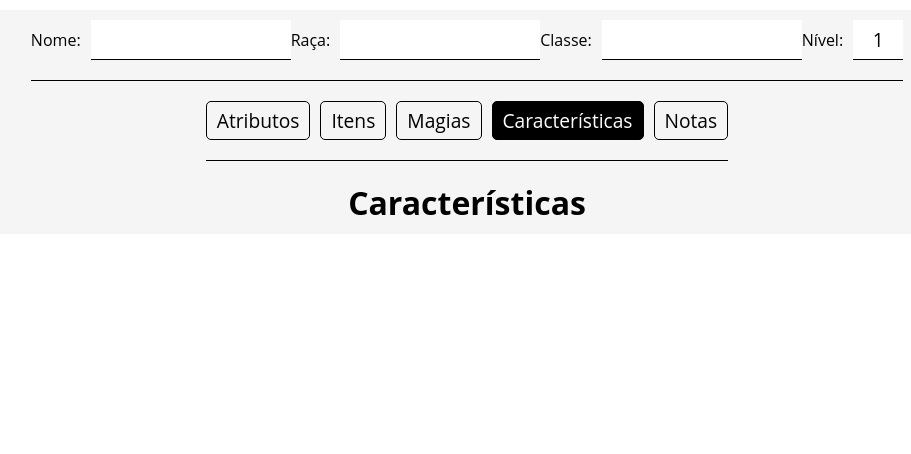
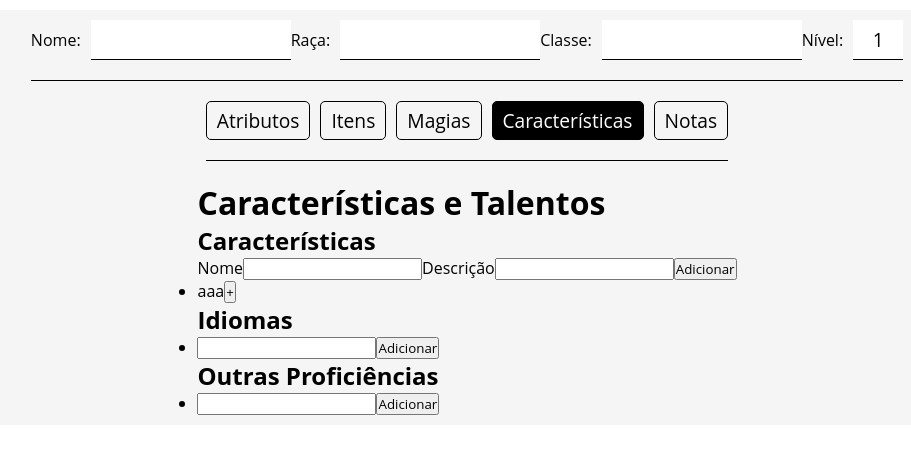
Before and after one commit to R-Takashi/Ficha-Personagem-D-D-5e, a React (Create React App) app in the folder dnd-charsheet/: page / in a window 1280 px wide. Both pictures are taken after a click on the item "Características". Shown: the top 454 px of the page, without its empty margins (173-1084 px from the left). Built offline with nearby package versions, Linux system fonts and the light colour scheme.

Commit message:
feat(tab Traits): basic lists traits

```diff
--- a/dnd-charsheet/src/Context/AppProvider.js
+++ b/dnd-charsheet/src/Context/AppProvider.js
@@ -80,6 +80,10 @@ export default function AppProvider({ children }) {
     "8º": [],
     "9º": [],
   });
+  const [listTraits, setListTraits] = useState([{ name: 'aaa', description: 'bbb' }]);
+  const [listLanguages, setListLanguages] = useState([]);
+  const [listProficiencies, setListProficiencies] = useState([]);
+
 
   useEffect(() => {
     const bonus = Math.floor((level - 1) / 4) + 2;
@@ -130,6 +134,9 @@ export default function AppProvider({ children }) {
     currency, setCurrency,
     listItems, setListItems,
     listSpells, setListSpells,
+    listTraits, setListTraits,
+    listLanguages, setListLanguages,
+    listProficiencies, setListProficiencies,
   };
 
 
--- a/dnd-charsheet/src/components/AllTabs/Spells/SpellDetails.tsx
+++ b/dnd-charsheet/src/components/AllTabs/Spells/SpellDetails.tsx
@@ -18,7 +18,6 @@ export default function SpellDetails(props: any) {
               saveSpell={() => setToEdit(!toEdit)}
               editSpell
             />
-
           ) : (
             <>
               <span>{name}</span>
@@ -33,7 +32,9 @@ export default function SpellDetails(props: any) {
               /
               <span>{description}</span>
 
-              <button type='button' onClick={() => setToEdit(!toEdit)}>Editar</button>
+              <button type='button' onClick={() => setToEdit(!toEdit)}>
+                Editar
+              </button>
             </>
           )
         }
--- a/dnd-charsheet/src/components/AllTabs/Traits.tsx
+++ b/dnd-charsheet/src/components/AllTabs/Traits.tsx
@@ -1,14 +1,38 @@
 import React, { useContext } from 'react'
 import AppContext from '../../Context/AppContext'
+import GeneralTraits from './Traits/GeneralTraits';
+import ListTrait from './Traits/ListTrait';
+
 
 export default function Traits() {
-  const { tab } = useContext(AppContext);
+  const { tab, listLanguages, setListLanguages,
+    listProficiencies, setListProficiencies, } = useContext(AppContext);
 
   if (tab !== 'Características') return null;
 
   return (
-    <div>
-      <h1>Características</h1>
-    </div>
+    <>
+      <div>
+        <h1>Características e Talentos</h1>
+        <GeneralTraits />
+      </div>
+
+      <div>
+        <ListTrait
+          listTrait={listLanguages}
+          setListTrait={setListLanguages}
+          title='Idiomas'
+        />
+      </div>
+
+      <div>
+        <ListTrait
+          listTrait={listProficiencies}
+          setListTrait={setListProficiencies}
+          title='Outras Proficiências'
+        />
+      </div>
+
+    </>
   )
 }
--- /dev/null
+++ b/dnd-charsheet/src/components/AllTabs/Traits/CardTrait.tsx
@@ -0,0 +1,22 @@
+import React from 'react'
+
+export default function CardTrait(props: any) {
+  const { name, description } = props;
+  const [showDescription, setShowDescription] = React.useState(false);
+
+
+  return (
+    <li>
+      <div className='Trait'>
+        <span>{name}</span>
+        <button type='button' onClick={() => setShowDescription(!showDescription)}>+</button>
+        {showDescription && (
+          <>
+            <span>{description}</span>
+
+          </>
+        )}
+      </div>
+    </li>
+  )
+}
--- /dev/null
+++ b/dnd-charsheet/src/components/AllTabs/Traits/GeneralTraits.tsx
@@ -0,0 +1,63 @@
+import React, { useContext } from 'react'
+import AppContext from '../../../Context/AppContext'
+import CardTrait from './CardTrait';
+
+export default function GeneralTraits() {
+  const { listTraits, setListTraits } = useContext(AppContext);
+  const [trait, setTrait] = React.useState({
+    name: '',
+    description: '',
+  });
+
+
+  return (
+    <div>
+      <h2>Características</h2>
+      <div>
+        <label htmlFor="name">Nome</label>
+        <input
+          type="text"
+          name="name"
+          value={trait.name}
+          onChange={(e) => setTrait({...trait, name: e.target.value})}
+        />
+
+        <label htmlFor="description">Descrição</label>
+        <input
+          type="text"
+          name="description"
+          value={trait.description}
+          onChange={(e) => setTrait({...trait, description: e.target.value})}
+        />
+
+        <button
+          type="button"
+          onClick={() => {
+            setListTraits([...listTraits, trait]);
+            setTrait({
+              name: '',
+              description: '',
+            })
+          }}
+        >
+          Adicionar
+        </button>
+
+      </div>
+
+      <div>
+        <ul>
+          {listTraits.map((trait: any, index: number) => (
+            <CardTrait
+              key={index}
+              index={index}
+              name={trait.name}
+              description={trait.description}
+            />
+          ))}
+        </ul>
+      </div>
+
+    </div>
+  )
+}
--- /dev/null
+++ b/dnd-charsheet/src/components/AllTabs/Traits/ListTrait.tsx
@@ -0,0 +1,78 @@
+import React from 'react'
+
+
+export default function ListTrait(props: any) {
+  const { title, listTrait, setListTrait } = props;
+  const [ toEdit, setToEdit ] = React.useState(false);
+  const [ editTrait, setEditTrait ] = React.useState('');
+  const [ trait, setTrait ] = React.useState('');
+
+  const addTrait = () => {
+    setListTrait([...listTrait, trait]);
+    setTrait('');
+  }
+
+  const removeTrait = (index: number) => {
+    setListTrait(listTrait.filter((_: any, i: number) => i !== index));
+  }
+
+  const handleEditTrait = (index: number) => {
+    if (toEdit) {
+      const updatedList = [...listTrait];
+      updatedList[index] = trait;
+
+      setListTrait(updatedList);
+
+      setEditTrait('');
+
+      return setToEdit(!toEdit);
+    }
+
+    setEditTrait(listTrait[index]);
+
+    return setToEdit(!toEdit);
+  }
+
+
+  return (
+    <div>
+      <h2>{title}</h2>
+
+      <div>
+        <ul>
+          {
+            listTrait?.map((trait: any, index: number) => (
+              <li key={index}>
+                <div>
+                  { toEdit ? (
+                    <input
+                      type='text'
+                      value={trait}
+                      onChange={(e) => setEditTrait(e.target.value)}
+                    />
+                  ) : (
+                    trait
+                  )}
+                </div>
+                  <button type='button' onClick={() => handleEditTrait(index)}>Editar</button>
+                  <button type='button' onClick={() => removeTrait(index)}>X</button>
+              </li>
+            ))
+          }
+
+          <li>
+            <div>
+              <input
+                type='text'
+                value={trait}
+                onChange={(e) => setTrait(e.target.value)}
+              />
+              <button type='button' onClick={addTrait}>Adicionar</button>
+            </div>
+          </li>
+        </ul>
+      </div>
+
+    </div>
+  )
+}
```
Also changed, not shown: dnd-charsheet/src/components/AllTabs/Traits/Languages.tsx (added, +45 -0 lines), dnd-charsheet/src/components/AllTabs/Traits/OtherProficiencies.tsx (added, +46 -0 lines).
